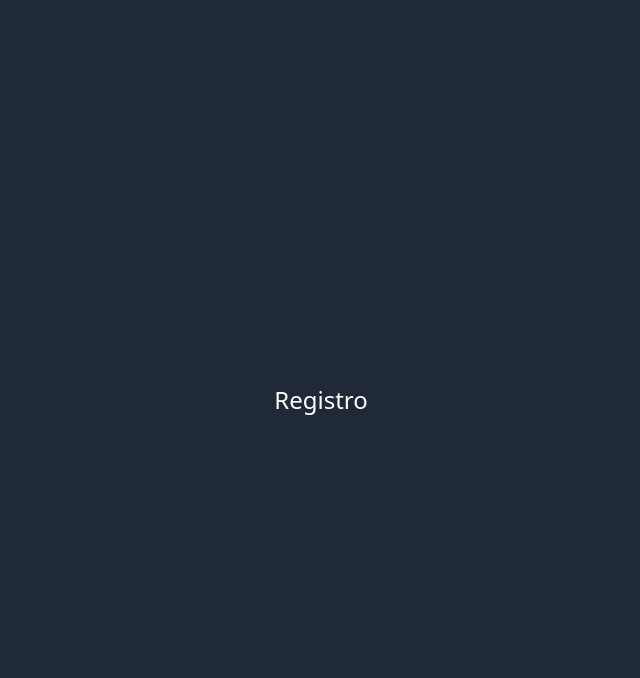
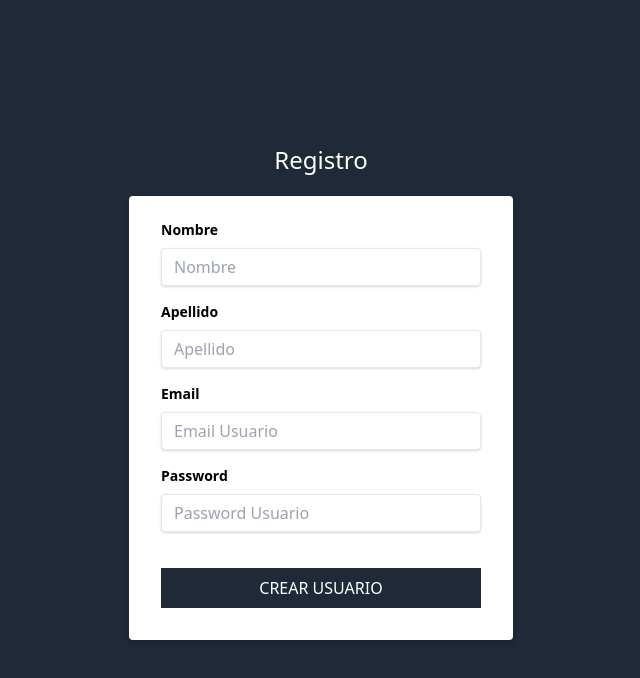
Before and after one commit to fedelmar/client-ap, a Next.js app: page /registro in a window 1280 px wide. Shown: the top 678 px of the page, without its empty margins (319-959 px from the left). Built offline with nearby package versions, Linux system fonts and the light colour scheme.

Commit message:
Diseño del Registro

```diff
--- a/pages/registro.js
+++ b/pages/registro.js
@@ -5,7 +5,73 @@ const Registro = () => {
     return (
         <>
             <Layout>
-            <h1 className="text-center text-2xl text-white font-ligth">Registro</h1>
+                <h1 className="text-center text-2xl text-white font-ligth">Registro</h1>
+
+                <div className="flex justify-center mt-5">
+                    <div className="w-full max-w-sm">
+                        <form
+                            className="bg-white rounded shadow-md px-8 pb-8 pt-6 mb-4"
+                        >
+                            <div className="mb-4">
+                                <label className="block text-gray-70 text-sm font-bold mb-2" htmlFor="nombre">
+                                    Nombre
+                                </label>
+
+                                <input
+                                    className="shadow appearence-none border rounded w-full py-2 px-3 text-gray-700 leading-tight focus:outline-none focus:shadow-outline"
+                                    id="nombre"
+                                    type="text"
+                                    placeholder="Nombre"
+                                />
+                            </div>
+
+                            <div className="mb-4">
+                                <label className="block text-gray-70 text-sm font-bold mb-2" htmlFor="apellido">
+                                    Apellido
+                                </label>
+
+                                <input
+                                    className="shadow appearence-none border rounded w-full py-2 px-3 text-gray-700 leading-tight focus:outline-none focus:shadow-outline"
+                                    id="apellido"
+                                    type="text"
+                                    placeholder="Apellido"
+                                />
+                            </div>
+
+                            <div className="mb-4">
+                                <label className="block text-gray-70 text-sm font-bold mb-2" htmlFor="email">
+                                    Email
+                                </label>
+
+                                <input
+                                    className="shadow appearence-none border rounded w-full py-2 px-3 text-gray-700 leading-tight focus:outline-none focus:shadow-outline"
+                                    id="email"
+                                    type="email"
+                                    placeholder="Email Usuario"
+                                />
+                            </div>
+
+                            <div className="mb-4">
+                                <label className="block text-gray-70 text-sm font-bold mb-2" htmlFor="password">
+                                    Password
+                                </label>
+
+                                <input
+                                    className="shadow appearence-none border rounded w-full py-2 px-3 text-gray-700 leading-tight focus:outline-none focus:shadow-outline"
+                                    id="password"
+                                    type="password"
+                                    placeholder="Password Usuario"
+                                />
+                            </div>
+
+                            <input
+                                type="submit"
+                                className="bg-gray-800 w-full mt-5 p-2 text-white uppercase hover:bg-gray-900"
+                                value="Crear usuario"
+                            />
+                        </form>
+                    </div>
+                </div>
             </Layout>
         </>
     );
```
